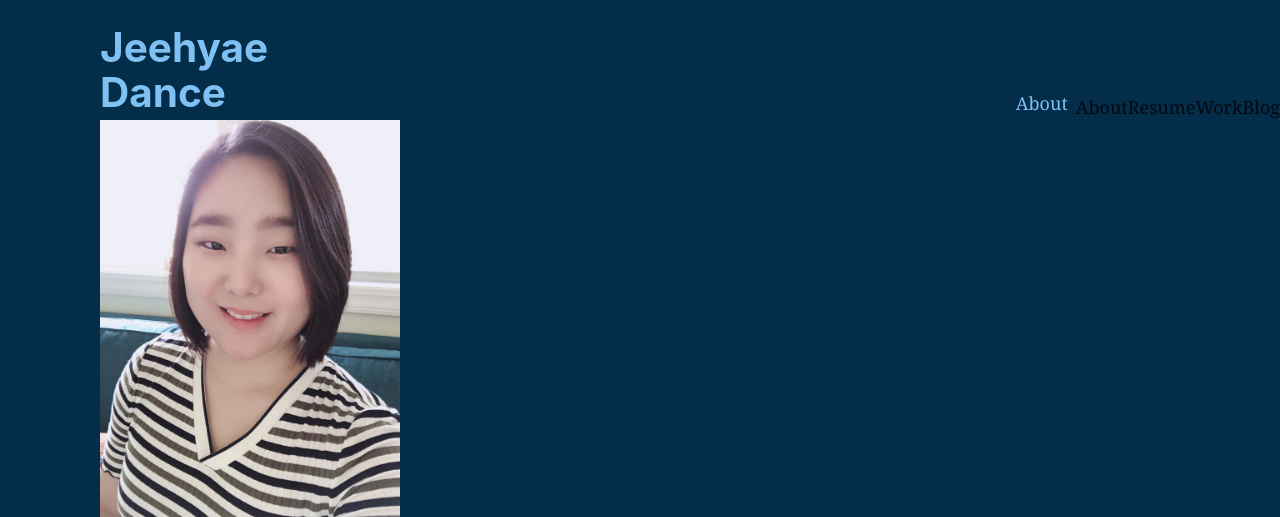
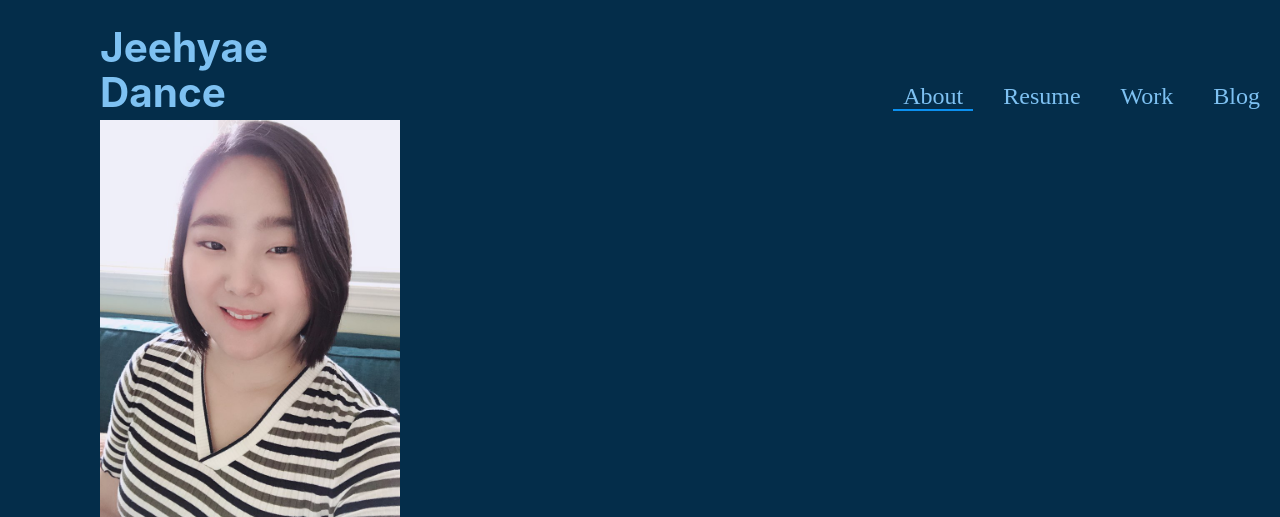
Before and after one commit to JeehyaeDance/personal_page, a Gatsby site: page / in a window 1280 px wide. Shown: the top 517 px of the page. Built offline with nearby package versions, Linux system fonts and the light colour scheme; Gatsby itself is replaced by a stand-in of ours.

Commit message:
change page -2 to resume page and applied to related components

```diff
--- a/src/components/header.js
+++ b/src/components/header.js
@@ -29,13 +29,13 @@ const Header = ({ siteTitle }) => (
         alignItems: `flex-end`,
         justifyContent: `flex-end`,
         width: `calc(100% - 400px)`,
+        padding: `10px 0`,
       }}
     >
       <NavBtn btnName="About" />
-      <span>About</span>
-      <span>Resume</span>
-      <span>Work</span>
-      <span>Blog</span>
+      <NavBtn btnName="Resume" />
+      <NavBtn btnName="Work" />
+      <NavBtn btnName="Blog" />
     </div>
   </header>
 )
--- a/src/components/navBtn.js
+++ b/src/components/navBtn.js
@@ -2,10 +2,17 @@ import React from "react"
 import { Link } from "gatsby"
 
 const navBtn = props => (
-  <div style={{ width: `60px`, height: `30px` }}>
+  <div>
     <Link
-      to={props.btnName === "About" ? "/" : props.btnName}
-      style={{ textDecoration: `none`, color: `#7EC1F2` }}
+      to={props.btnName === "About" ? "/" : `/${props.btnName.toLowerCase()}/`}
+      style={{
+        textDecoration: `none`,
+        color: `#7EC1F2`,
+        padding: `0 10px `,
+        margin: `0 10px`,
+        font: `24px bold Muli`,
+      }}
+      activeStyle={{ borderBottom: `2px solid #0B90F0` }}
     >
       {props.btnName}
     </Link>
--- a/src/pages/index.js
+++ b/src/pages/index.js
@@ -36,7 +36,7 @@ const IndexPage = () => (
       </div>
     </div>
 
-    <Link to="/page-2/">Go to page 2</Link>
+    <Link to="/resume/">Go to page 2</Link>
   </Layout>
 )
 
```
Also changed, not shown: src/pages/resume.js (renamed from src/pages/page-2.js, +5 -5 lines).
